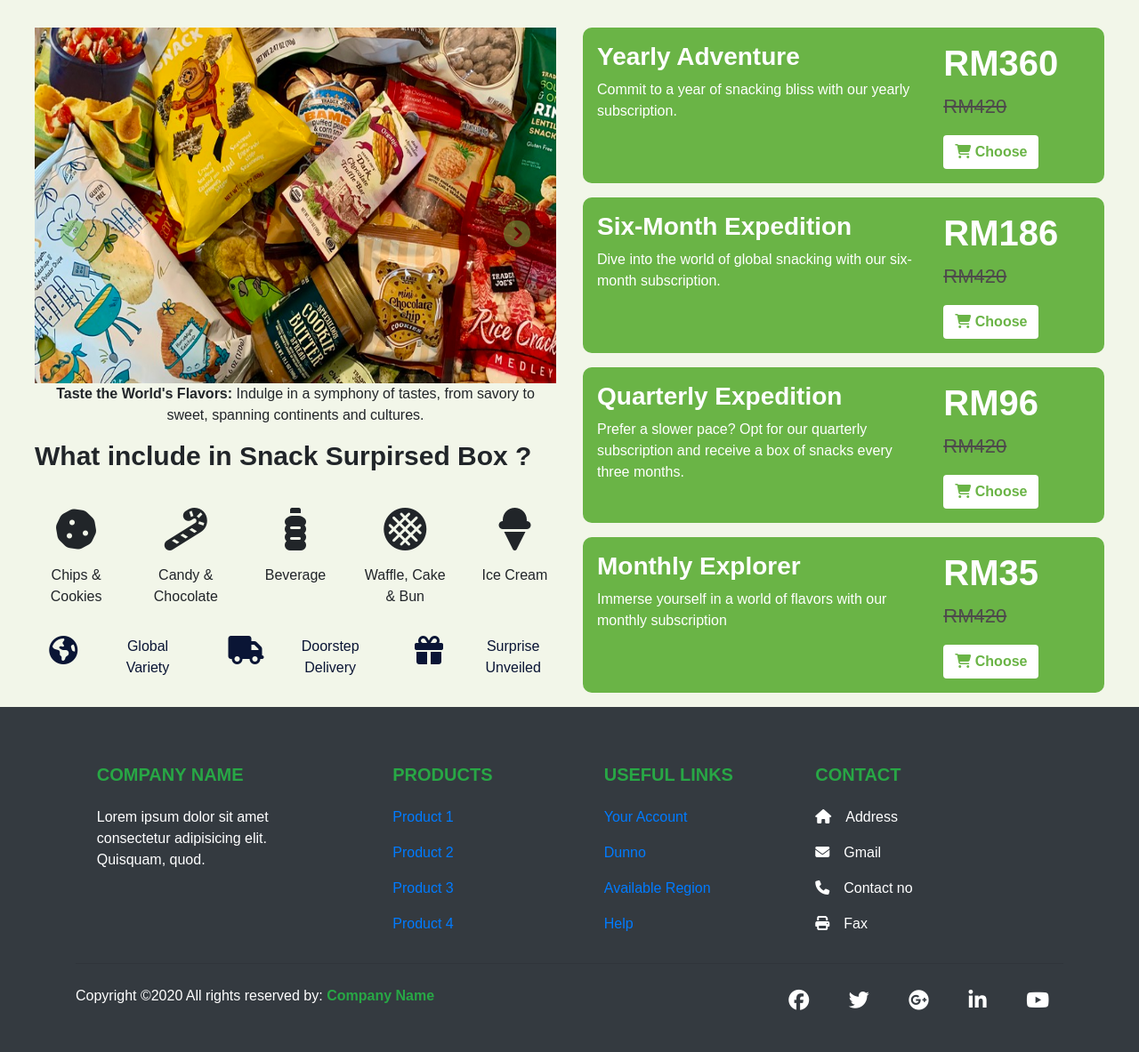
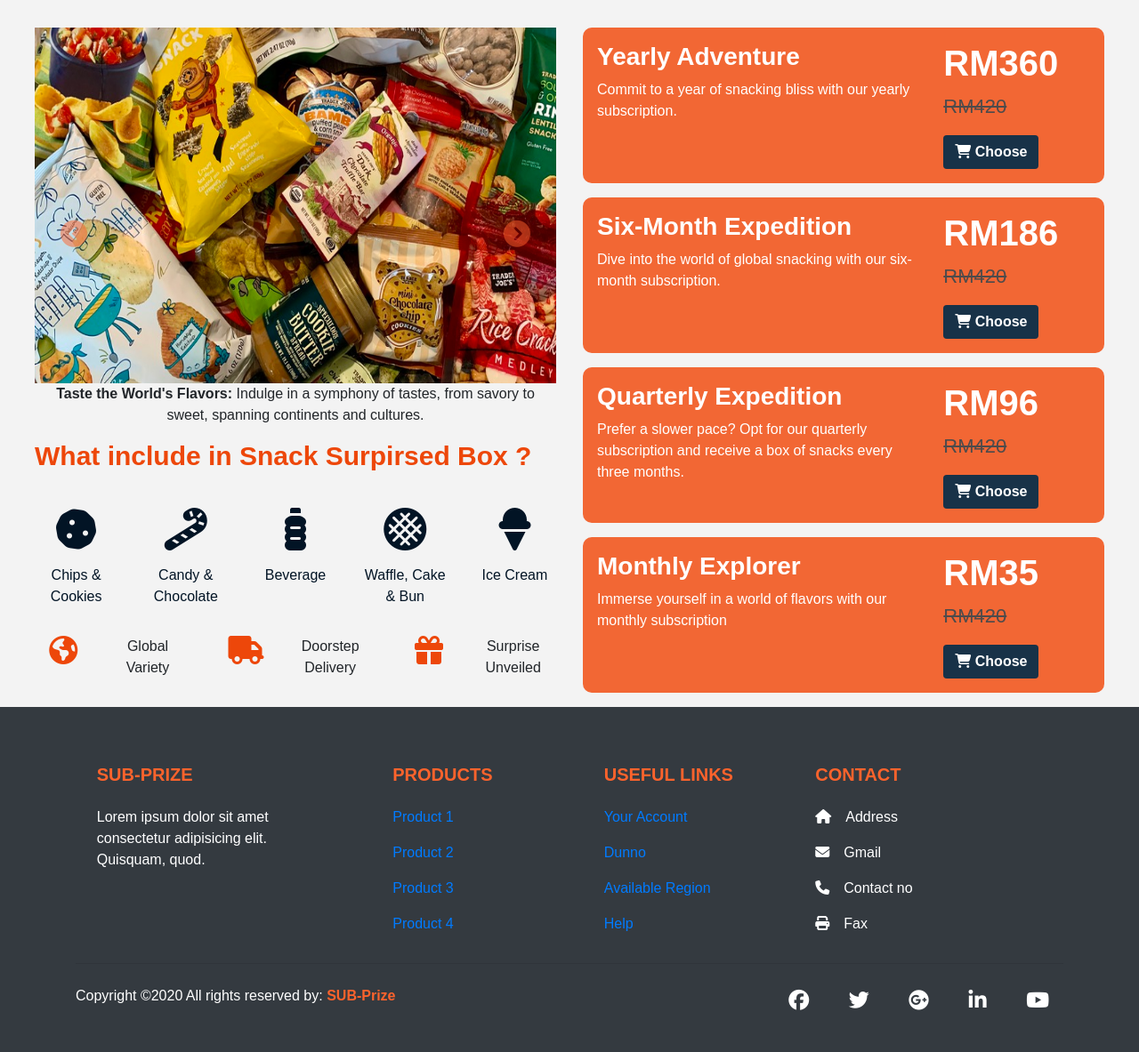
Before and after one commit to junhubdotcom/webpro2024, a PHP site: page /subscription.html in a window 1280 px wide. Shown: the part 385-1568 px from the top of the page at 89% size. Run offline with PHP 8.4, Linux system fonts and the light colour scheme; some libraries are stand-ins or nearby versions.

Commit message:
subscription color change

```diff
--- a/index.html
+++ b/index.html
@@ -35,7 +35,7 @@
                     <a class="nav-link" href="#contact">Gallery</a>
                 </li>
                 <li class="nav-item">
-                    <a class="nav-link" href="#contact">Subscirption</a>
+                    <a class="nav-link" href="subscription.html">Subscirption</a>
                 </li>
                 <li class="nav-item">
                     <a class="nav-link" href="#contact">Order</a>
--- a/subscription.css
+++ b/subscription.css
@@ -9,11 +9,11 @@ body {
     padding: 0;
     margin: 0;
     min-height: 100vh;
-    background: #f2f6e9;
+    background: #d3bbb7;
 }
 
 .navbar {
-    background:#6ab446;
+    background:#fe632c;
     position: fixed;
     top: 0;
     left: 0;
@@ -55,6 +55,10 @@ body {
 
 
 /*Start from here is css for subscription page*/
+.subscription{
+    background-color: #f3f3f3;
+}
+
 .sub-header{
     background: linear-gradient(to right, rgba(0,0,0,0.5), rgba(0,0,0,0.5)), url('https://as1.ftcdn.net/v2/jpg/03/68/66/94/1000_F_368669476_Cl7gGRuBWRYnPLwwY8pBgmeH1lGvpQ1r.jpg');
     /* background-image: url('https://as1.ftcdn.net/v2/jpg/03/68/66/94/1000_F_368669476_Cl7gGRuBWRYnPLwwY8pBgmeH1lGvpQ1r.jpg'); */
@@ -82,12 +86,12 @@ body {
 
 .carousel-inner a i  {
     font-size: 30px;
-    color: #6ab446;
+    color: #fe632c;
     opacity: 1;
 }
 
 .sub-plan-list {
-    background-color: #6ab446;
+    background-color: #f26734;
     border-radius: 10px;
 }
 
@@ -96,9 +100,22 @@ body {
 }
 
 .sub-button {
+    background-color: #183248;
+    color: white;
+}
+
+.sub-button:hover{
     background-color: white;
-    color: #6ab446;
+    color:#ed470a ;
 }
+
+.sub-button:active{
+    background-color: white;
+    color:#ed470a ;
+}
+
+
+
 
 .before-discount {
     text-decoration: line-through;
@@ -109,6 +126,11 @@ body {
 
 .snack h2{
     font-size:30px;
+    color: #ed470a ;
+}
+
+.snack-list{
+    color:#021425;
 }
 
 
@@ -116,7 +138,13 @@ body {
     font-size: 15px;
     opacity: 70%;
 }
-.advantage  {
-    color: #0a1535;
+
+.advantage  i{
+    color: #ed470a;
 
 }
+
+oran {
+    color: #fe632c;
+    font-weight: 800;
+}
--- a/subscription.html
+++ b/subscription.html
@@ -12,7 +12,7 @@
 
     </head>
 
-    <body>
+    <body class="subscription">
         <script src="https://code.jquery.com/jquery-3.5.1.min.js"
             integrity="sha256-9/aliU8dGd2tb6OSsuzixeV4y/faTqgFtohetphbbj0=" crossorigin="anonymous"></script>
         <script src="https://cdn.jsdelivr.net/npm/bootstrap@4.5.3/dist/js/bootstrap.min.js"
@@ -29,7 +29,7 @@
         <div class="collapse navbar-collapse" id="main-navigation">
             <ul class="navbar-nav">
                 <li class="nav-item">
-                    <a class="nav-link" href="#">Home</a>
+                    <a class="nav-link" href="index.html">Home</a>
                 </li>
                 <li class="nav-item">
                     <a class="nav-link" href="#contact">Gallery</a>
@@ -99,7 +99,7 @@
             </div>
             <div class="snack">
                 <h2 class="mb-4 font-weight-bold">What include in Snack Surpirsed Box ?</h2>
-                <div class="snack row">
+                <div class="snack-list row">
                     <div class="col text-center">
                         <i class="fa-solid fa-cookie fa-3x p-3 " ></i>
                         <p>Chips & Cookies</p>
@@ -186,7 +186,6 @@
                 <p class="before-discount">RM420</p>
 
 
-
                 <!-- <div class="row">
                     <div class="before-discount col-4">
                         <p>RM420</p>
@@ -199,11 +198,9 @@
 
                 </div> -->
 
+                    <a href="#"><button type="'button" class="btn sub-button font-weight-bold"><i class="fa-solid fa-cart-shopping fa-1x"></i> Choose</button></a>
+                    <!-- <a href = "#"><button class = 'btn btn-outline-secondary btn-lg'>Subscribe Now!</button></a> -->
 
-
-
-                    <button type="'button" class="btn sub-button font-weight-bold"><i class="fa-solid fa-cart-shopping fa-1x"></i> Choose</button>
-                    <!-- <a><i class="fa-solid fa-cart-shopping text-white fa-2x"></i></a> -->
                 </div>
             </div>
 
@@ -220,7 +217,7 @@
                 <div class="col-md-4 col-xs-12 text-center text-md-left" >
                     <h2 class="sub-plan-price font-weight-bold text-white">RM186</h2>
                     <p class="before-discount">RM420</p>
-                    <button type="'button" class="btn sub-button font-weight-bold"><i class="fa-solid fa-cart-shopping fa-1x"></i> Choose</button>
+                    <a href="#"><button type="'button" class="btn sub-button font-weight-bold"><i class="fa-solid fa-cart-shopping fa-1x"></i> Choose</button></a>
                     <!-- <a><i class="fa-solid fa-cart-shopping text-white fa-2x"></i></a> -->
                 </div>
             </div>
@@ -236,7 +233,7 @@
                 <div class="col-md-4 col-xs-12 text-center text-md-left">
                     <h2 class="sub-plan-price font-weight-bold text-white ">RM96</h2>
                     <p class="before-discount">RM420</p>
-                    <button type="'button" class="btn sub-button font-weight-bold"><i class="fa-solid fa-cart-shopping fa-1x"></i> Choose</button>
+                    <a href="#"><button type="'button" class="btn sub-button font-weight-bold"><i class="fa-solid fa-cart-shopping fa-1x"></i> Choose</button></a>
                     <!-- <a><i class="fa-solid fa-cart-shopping text-white fa-2x"></i></a> -->
                 </div>
             </div>
@@ -252,7 +249,7 @@
                 <div class="col-md-4 col-xs-12 text-center text-md-left" >
                     <h2 class="sub-plan-price font-weight-bold text-white">RM35</h2>
                     <p class="before-discount">RM420</p>
-                    <button type="'button" class="btn sub-button font-weight-bold"><i class="fa-solid fa-cart-shopping fa-1x"></i> Choose</button>
+                    <a href="#"><button type="'button" class="btn sub-button font-weight-bold"><i class="fa-solid fa-cart-shopping fa-1x"></i> Choose</button></a>
                     <!-- <a><i class="fa-solid fa-cart-shopping text-white fa-2x"></i></a> -->
                 </div>
             </div>
@@ -271,12 +268,12 @@
                 <div class = "row text-center text-md-left">
 
                     <div class = "col-md-3 col-lg-3 col-xl-3 mx-auto mt-3">
-                    <h5 class = "text-uppercase mb-4 font-weight-bold text-success">Company Name</h5>
+                        <h5 class = "text-uppercase mb-4 font-weight-bold text-success"><oran>SUB-Prize</oran></h5>
                         <p>Lorem ipsum dolor sit amet consectetur adipisicing elit. Quisquam, quod.</p>
                     </div>
 
                     <div class = "col-md-2 col-lg-2 col-xl-2 mx-auto mt-3">
-                    <h5 class = "text-uppercase mb-4 font-weight-bold text-success">Products</h5>
+                        <h5 class = "text-uppercase mb-4 font-weight-bold text-success"><oran>Products</oran></h5>
                         <p><a href = "#">Product 1</a></p>
                         <p><a href = "#">Product 2</a></p>
                         <p><a href = "#">Product 3</a></p>
@@ -284,7 +281,7 @@
                     </div>
 
                     <div class = "col-md-2 col-lg-2 col-xl-2 mx-auto mt-3">
-                    <h5 class = "text-uppercase mb-4 font-weight-bold text-success">Useful Links</h5>
+                        <h5 class = "text-uppercase mb-4 font-weight-bold text-success"><oran>Useful Links</oran></h5>
                         <p><a href = "#">Your Account</a></p>
                         <p><a href = "#">Dunno</a></p>
                         <p><a href = "#">Available Region</a></p>
@@ -292,7 +289,7 @@
                     </div>
 
                     <div class = "col-md-4 col-lg-3 col-xl-3 mx-auto mt-3">
-                    <h5 class = "text-uppercase mb-4 font-weight-bold text-success">Contact</h5>
+                        <h5 class = "text-uppercase mb-4 font-weight-bold text-success"><oran>Contact</oran></h5>
                         <p><i class =  "fas fa-home mr-3"></i>Address</p>
                         <p><i class =  "fas fa-envelope mr-3"></i>Gmail</p>
                         <p><i class =  "fas fa-phone mr-3"></i>Contact no</p>
@@ -307,7 +304,7 @@
                     <div class = "col-md-7 col-lg-8">
                         <p>Copyright ©2020 All rights reserved by:
                             <a href = "#" style="text-decoration: none;">
-                        <strong class = "text-success">Company Name</strong></a>
+                            <strong><oran>SUB-Prize</oran></strong></a>
                         </p>
                 </div>
 
```
Lines whose indentation alone changed are shown as unchanged.
